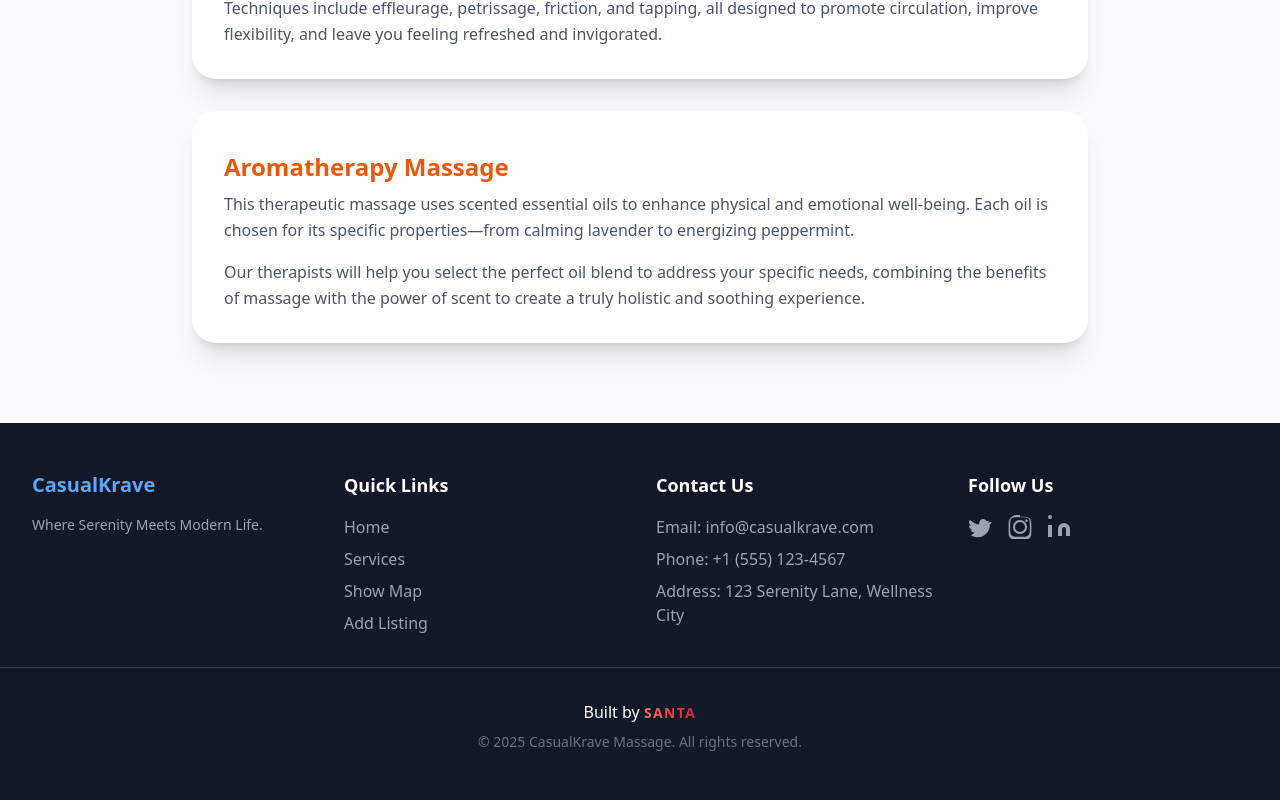
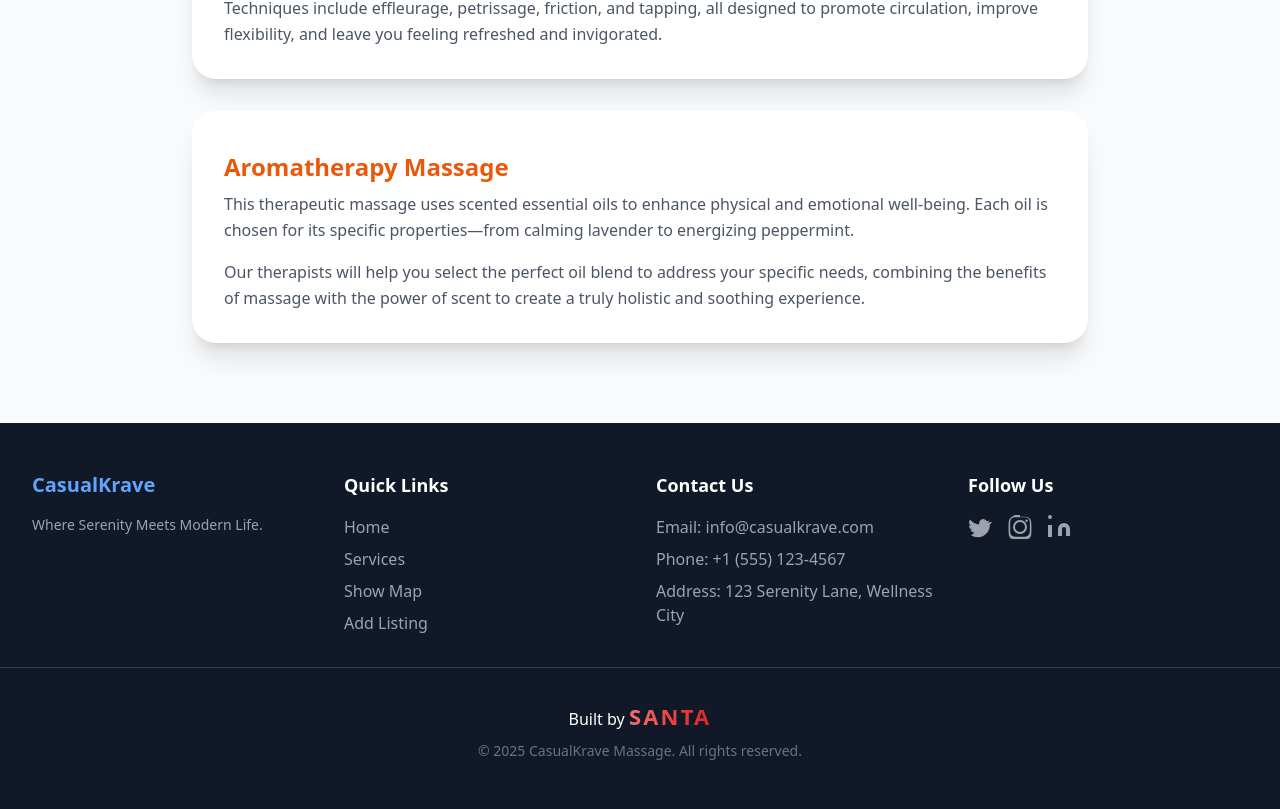
Before and after one commit to real-SANtA/CasualKrave, a React (Vite) app: page / in a window 1280 px wide. Shown: the part 1701-2510 px from the top of the page. Built offline with nearby package versions, Linux system fonts and the light colour scheme.

Commit message:
Made a lil edit...

```diff
--- a/src/Footer.jsx
+++ b/src/Footer.jsx
@@ -47,8 +47,8 @@ export default function Footer() {
           <span>Built by </span>
           <a
             href="https://github.com/real-SANtA" // You can change this to your actual GitHub profile
-            className="font-black text-sm uppercase tracking-widest inline-block transform hover:scale-110 transition-all duration-300 animate-pulse
-                       bg-gradient-to-r from-red-400 via-red-500 to-red-600 text-transparent bg-clip-text"
+            className="font-black uppercase tracking-widest inline-block transform hover:scale-110 transition-all duration-300 animate-pulse
+                       bg-gradient-to-r from-red-400 via-red-500 to-red-600 text-transparent bg-clip-text text-[22px]"
             target="_blank"
             rel="noopener noreferrer"
           >
```
